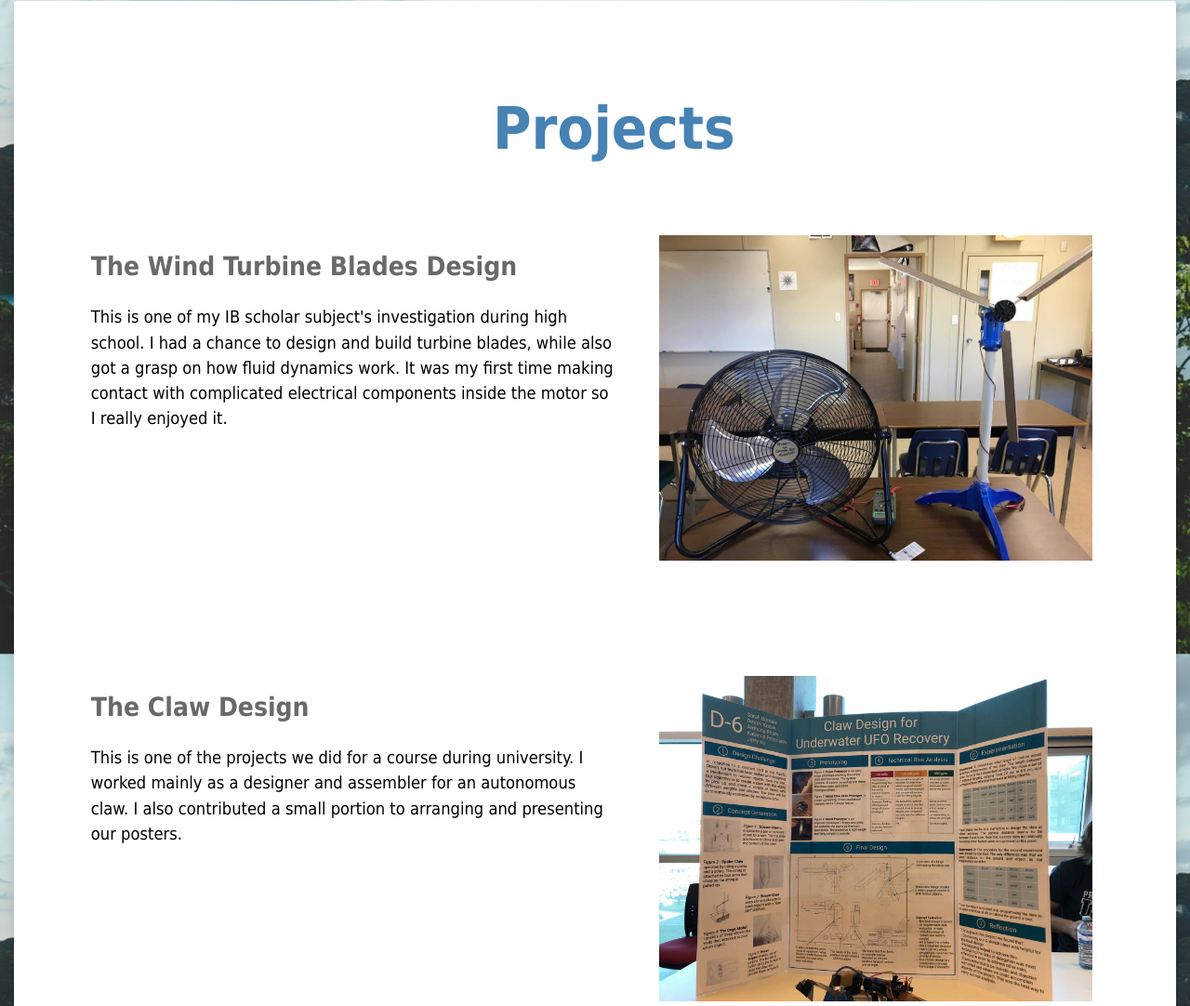
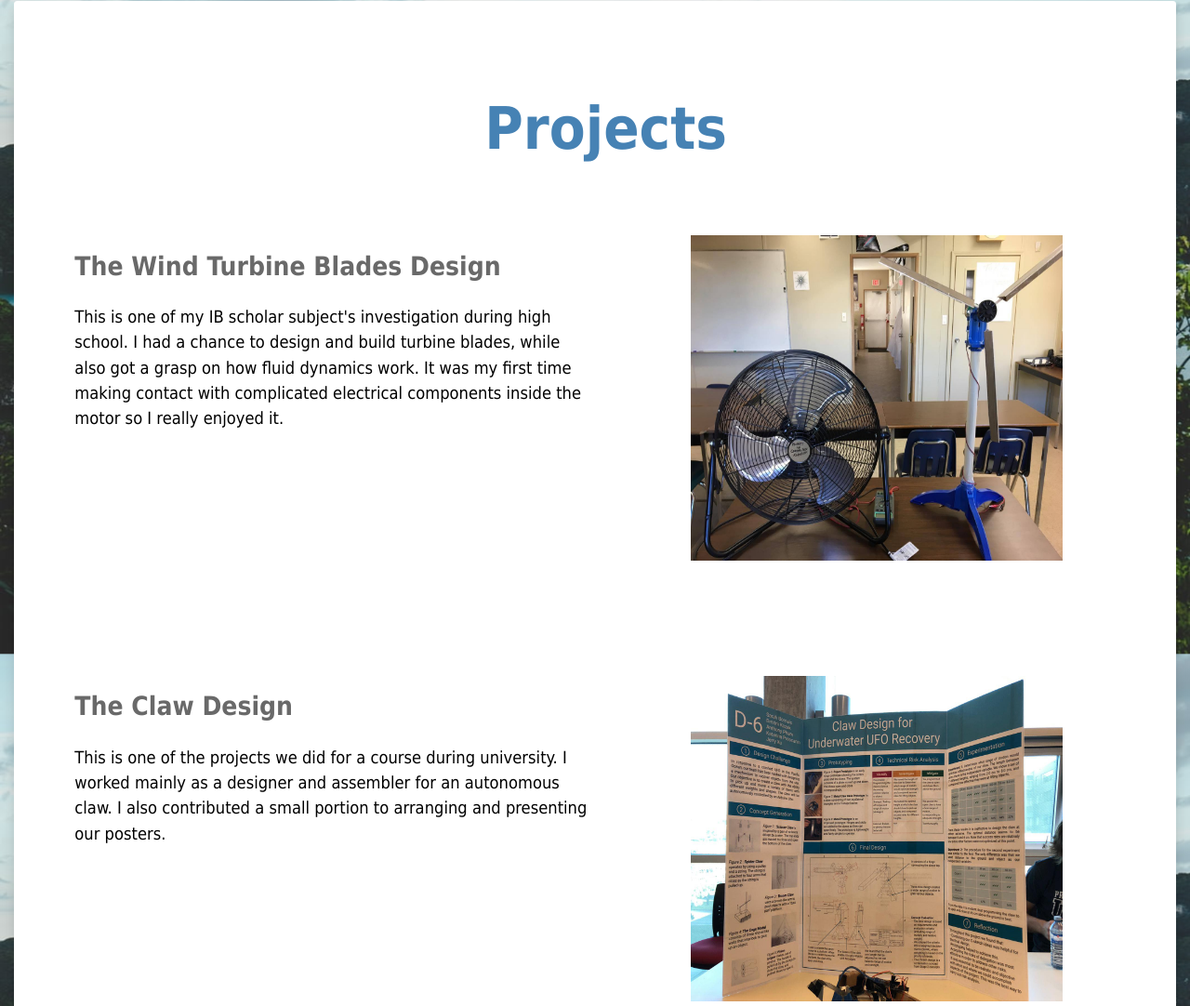
Before and after one commit to Anthon1e/anthon1e.github.io, a plain HTML site: page projects.html in a window 1280 px wide. Shown: the part 150-1232 px from the top of the page at 93% size. Drawn offline with nearby package versions, Linux system fonts and the light colour scheme.

Commit message:
Changing images width and grid area

```diff
--- a/projects.html
+++ b/projects.html
@@ -58,7 +58,7 @@
                     It was my first time making contact with complicated electrical components inside the motor so I really enjoyed it. </p>
             </div>
             <div class="imagep1 text-center">
-                <img src="media/Image-Project-1.jpg" alt="Test" height="350px">
+                <img src="media/Image-Project-1.jpg" alt="Test" height="350px" width="400px">
             </div>
             <div class="p2">
                 <h2 class="style-1 font4 mb-2"><b>The Claw Design</b></h2>
@@ -67,7 +67,7 @@
                     I also contributed a small portion to arranging and presenting our posters.</p>
             </div>
             <div class="imagep2 text-center">
-                <img src="media/Image-Project-2.jpg" alt="Test" height="350px">
+                <img src="media/Image-Project-2.jpg" alt="Test" height="350px" width="400px">
             </div>
             <div class="p3">
                 <h2 class="style-1 font4 mb-2"><b>The Claw Design (Part 2)</b></h2>
--- a/styles.css
+++ b/styles.css
@@ -165,7 +165,7 @@
 
 .sectionProjects{
     padding-top: 5%;
-    padding-left: 3.5%;
+    padding-left: 2%;
     display: grid;
     width: 100%;
     height: 4000px;
@@ -180,7 +180,7 @@
                          "p8        imagep8";
     grid-template-columns: 1fr 1fr;
     grid-template-rows: 0.8fr 2.5fr 2.5fr 2.5fr 2.5fr 2.5fr 2.5fr 2.5fr 2.5fr;
-    grid-column-gap: 1px;
+    grid-column-gap: 2%;
 }
 
 .p-title{
```
